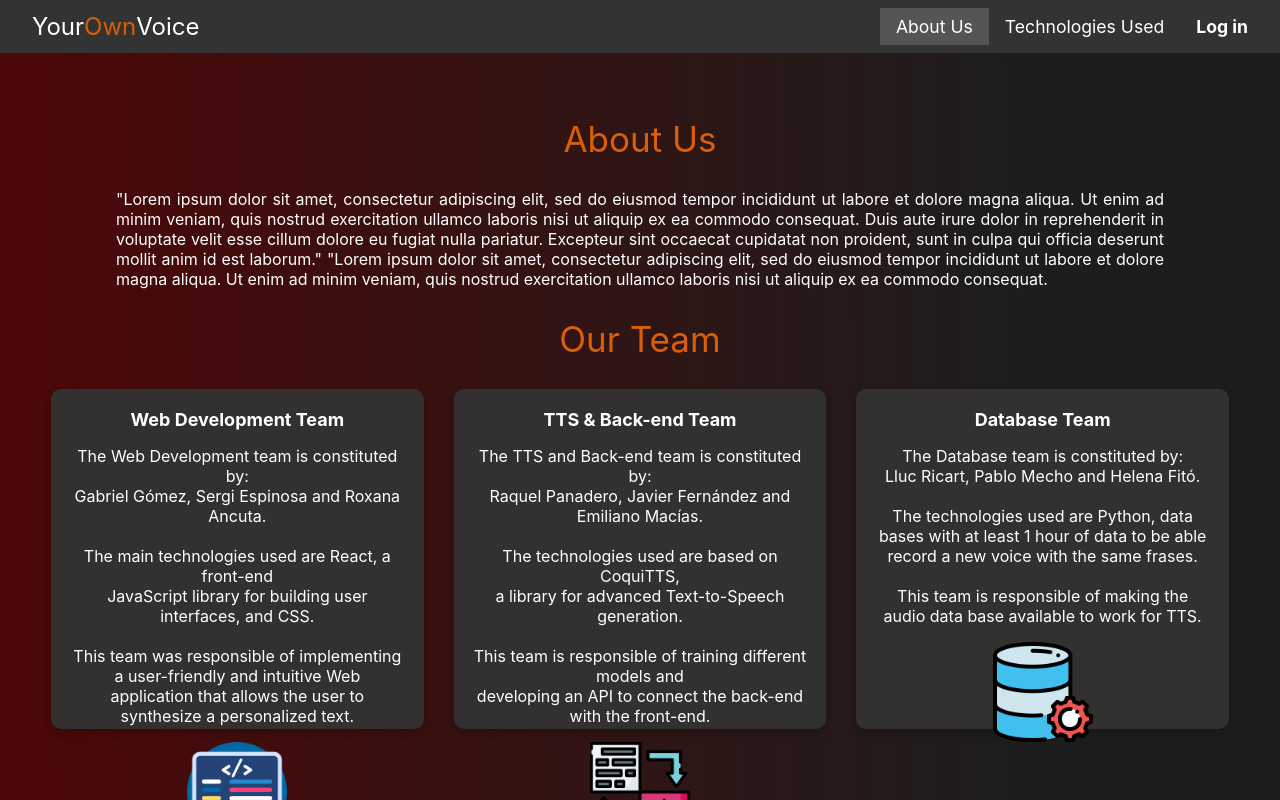
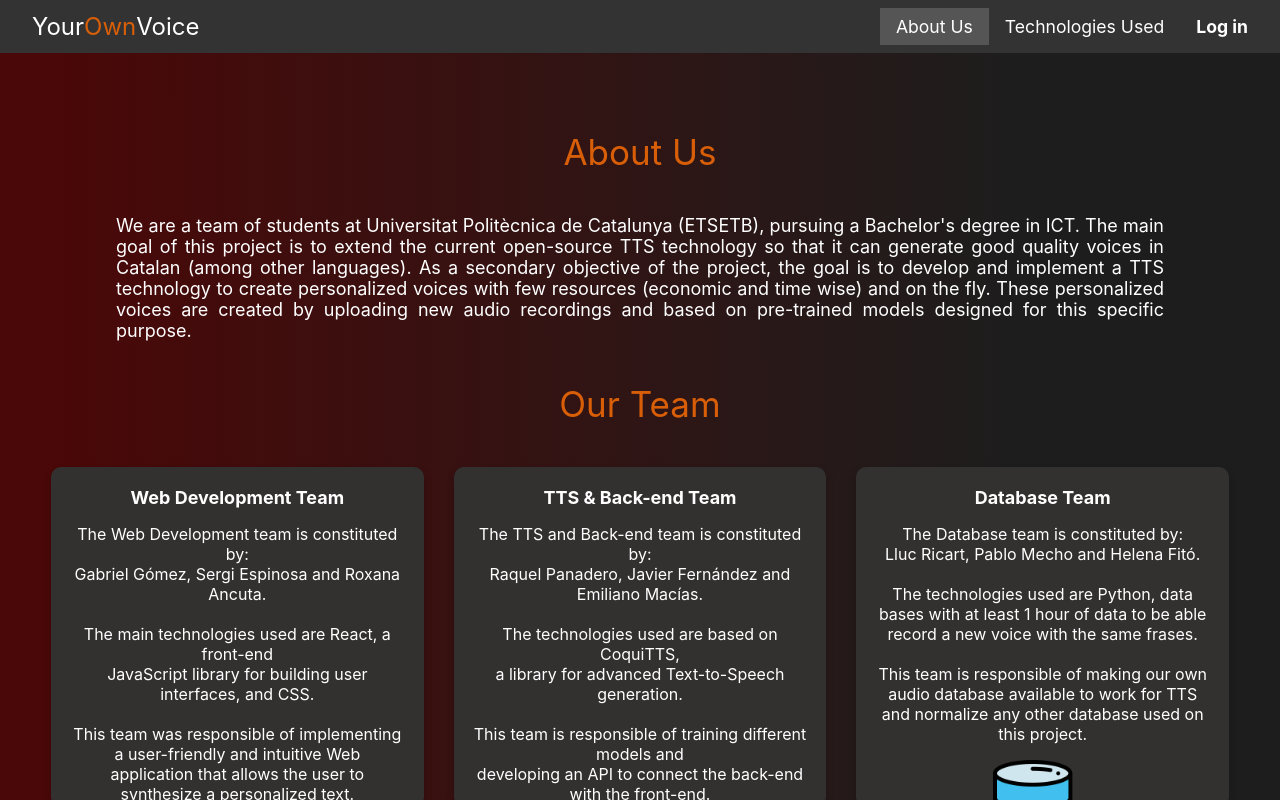
Before and after one commit to paeyovupc/YOV-WEB, a React (Create React App) app: page /about in a window 1280 px wide. Shown: the top 800 px of the page. Built offline with nearby package versions, Linux system fonts and the light colour scheme.

Commit message:
added text

```diff
--- a/public/index.html
+++ b/public/index.html
@@ -24,7 +24,7 @@
       work correctly both with client-side routing and a non-root public URL.
       Learn how to configure a non-root public URL by running `npm run build`.
     -->
-    <title>YOV</title>
+    <title>YourOwnVoice</title>
   </head>
   <body>
     <noscript>You need to enable JavaScript to run this app.</noscript>
--- a/src/components/About.js
+++ b/src/components/About.js
@@ -10,17 +10,16 @@ export default function About() {
       <div className="about01">
         <span className="subtitle">About Us</span>
       </div>
-      <div className="about02">
-        "Lorem ipsum dolor sit amet, consectetur adipiscing elit, sed do eiusmod
-        tempor incididunt ut labore et dolore magna aliqua. Ut enim ad minim
-        veniam, quis nostrud exercitation ullamco laboris nisi ut aliquip ex ea
-        commodo consequat. Duis aute irure dolor in reprehenderit in voluptate
-        velit esse cillum dolore eu fugiat nulla pariatur. Excepteur sint
-        occaecat cupidatat non proident, sunt in culpa qui officia deserunt
-        mollit anim id est laborum." "Lorem ipsum dolor sit amet, consectetur
-        adipiscing elit, sed do eiusmod tempor incididunt ut labore et dolore
-        magna aliqua. Ut enim ad minim veniam, quis nostrud exercitation ullamco
-        laboris nisi ut aliquip ex ea commodo consequat.
+      <div className="about02" style={{ fontSize: '18px' }}>
+        We are a team of students at Universitat Politècnica de Catalunya
+        (ETSETB), pursuing a Bachelor's degree in ICT. The main goal of this
+        project is to extend the current open-source TTS technology so that it
+        can generate good quality voices in Catalan (among other languages). As
+        a secondary objective of the project, the goal is to develop and
+        implement a TTS technology to create personalized voices with few
+        resources (economic and time wise) and on the fly. These personalized
+        voices are created by uploading new audio recordings and based on
+        pre-trained models designed for this specific purpose.
       </div>
       <div className="about03">
         <span className="subtitle">Our Team</span>
@@ -68,8 +67,9 @@ export default function About() {
             The technologies used are Python, data bases with at least 1 hour of
             data to be able record a new voice with the same frases. <br />
             <br />
-            This team is responsible of making the audio data base available to
-            work for TTS.
+            This team is responsible of making our own audio database available
+            to work for TTS and normalize any other database used on this
+            project.
           </p>
           <img src={database_img} alt="database" width={100} />
         </div>
```
